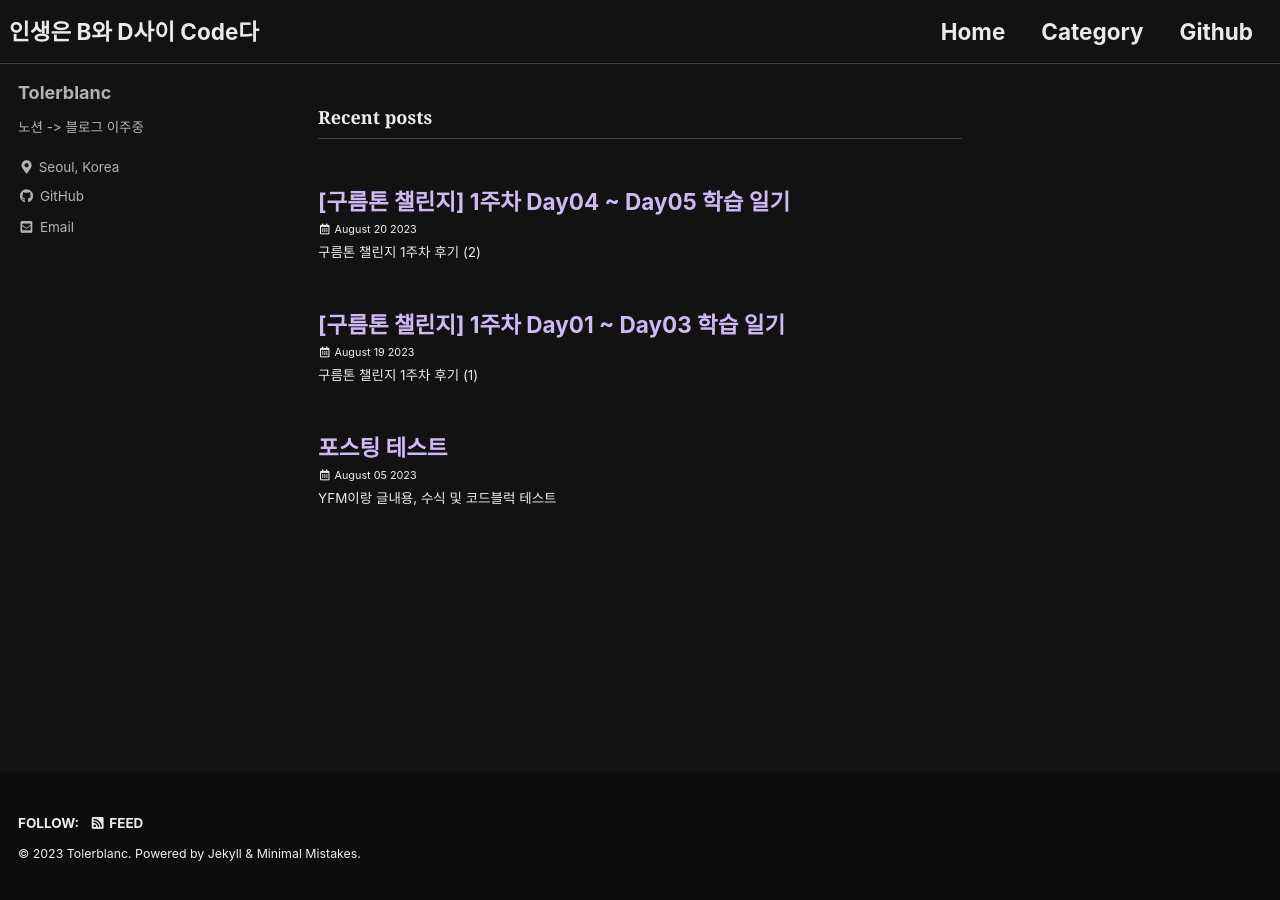
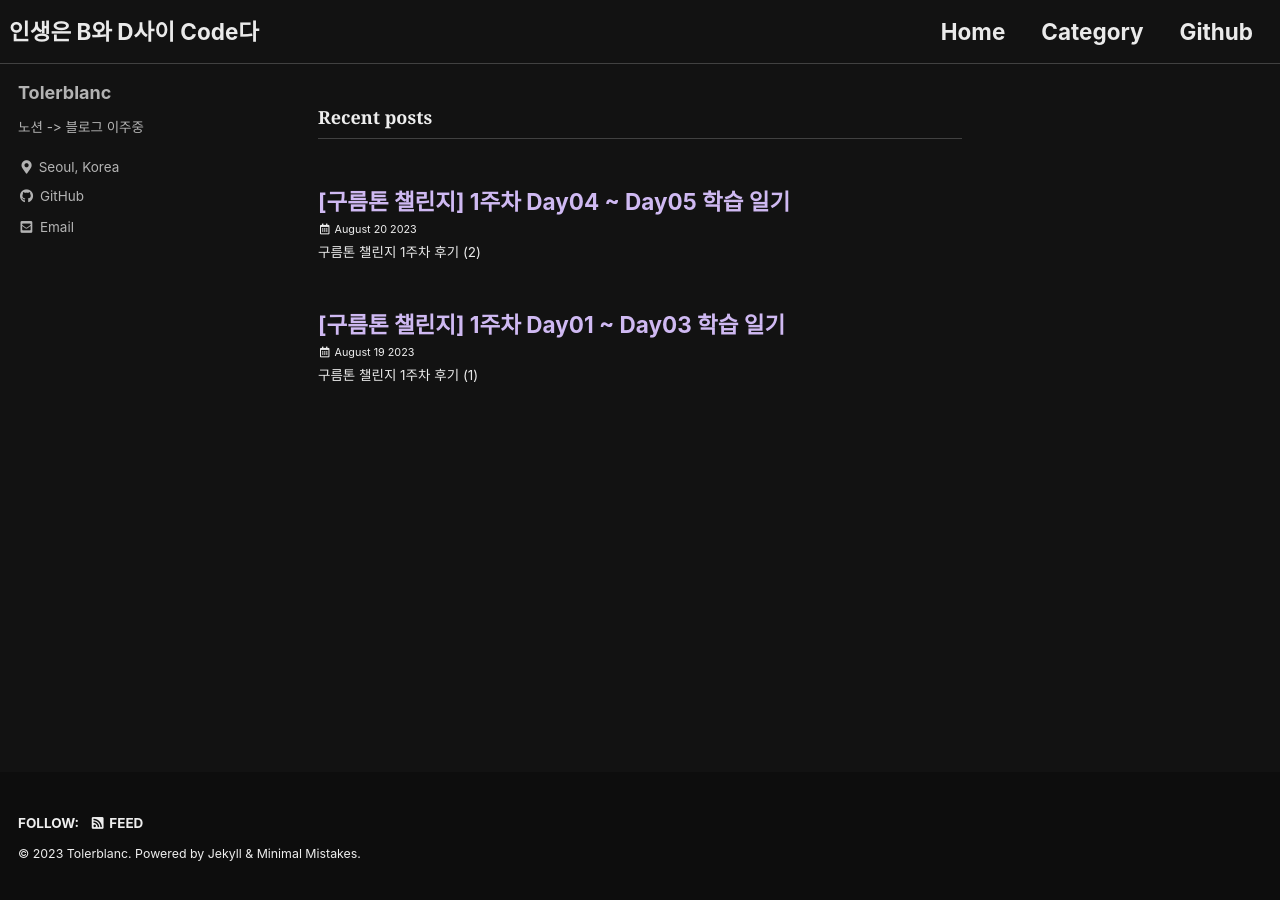
Before and after one commit to Tolerblanc/Tolerblanc.github.io, a Jekyll site: the page built from index.html, in a window 1280 px wide. Built offline with Jekyll 4.4.1, drawn with Linux system fonts in a browser that asks for light colours; cached includes are drawn as plain includes; some web fonts are replaced; the list of posts is cut into pages by our own code.

Commit message:
delete test post

````diff
--- a/_posts/2023-08-05-test-post.md
+++ /dev/null
@@ -1,25 +0,0 @@
----
-title:  "포스팅 테스트"
-excerpt: "YFM이랑 글내용, 수식 및 코드블럭 테스트"
-
-categories:
-  - Blog
-tags:
-  - Test
-
-date : 2023-08-05
-last_modified_at: 2023-08-11
-
-toc: true
-related: false
----
-
-이 글의 제목은 {{ page.title }}
-
-```python
-print("hello world!")
-```
-
-## Table Of Content Test
-
-\\( g^\prime(t) = \displaystyle\frac{d}{dt}f(A,B) = \frac{\partial}{\partial A}f(A,B)\frac{dA}{dt} + \frac{\partial}{\partial B}f(A,B)\frac{dB}{dt} \\)
````
Also changed, not shown: _posts/2023-08-19-goormchall-week01-1.md (+20 -19 lines).
